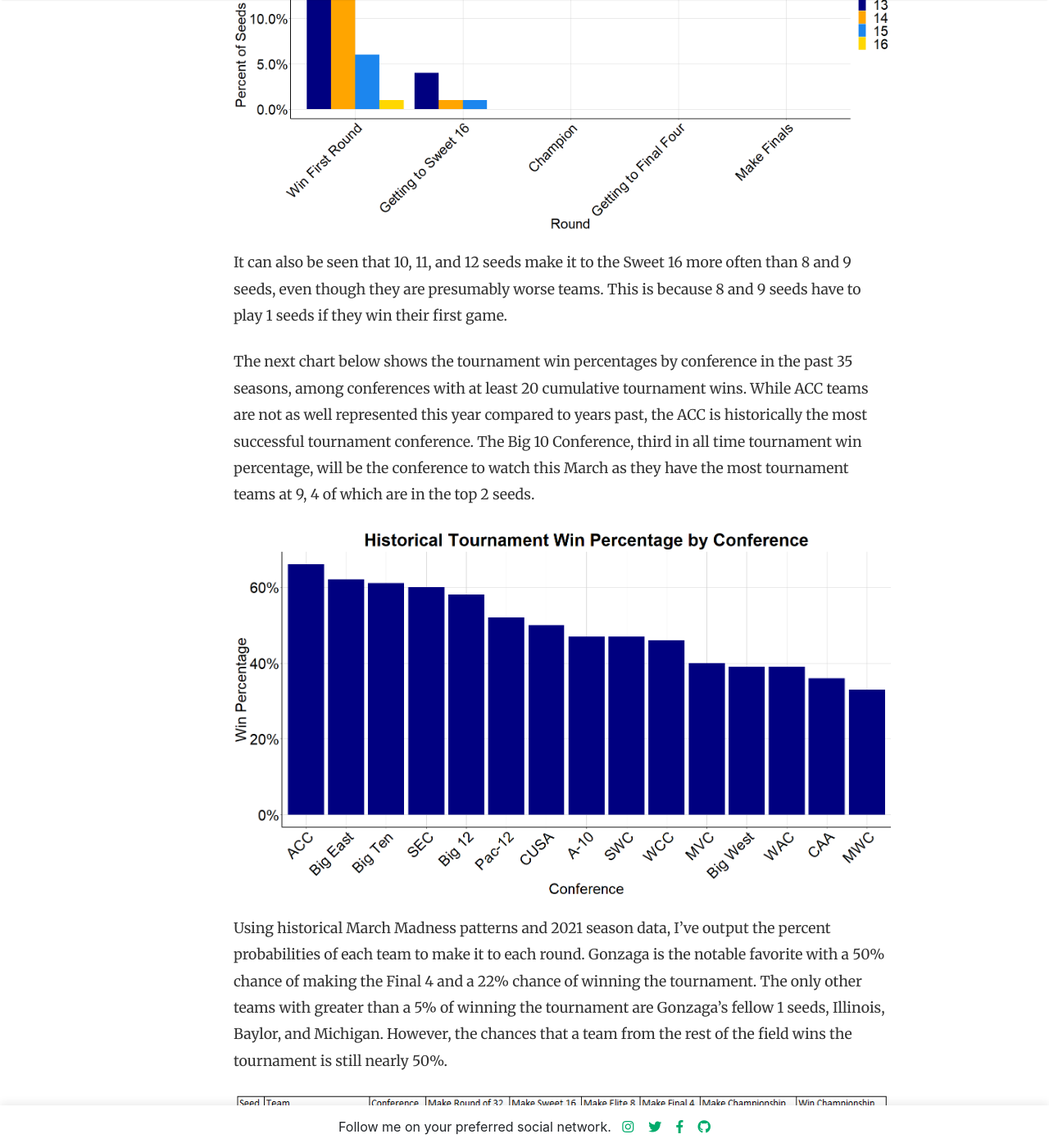
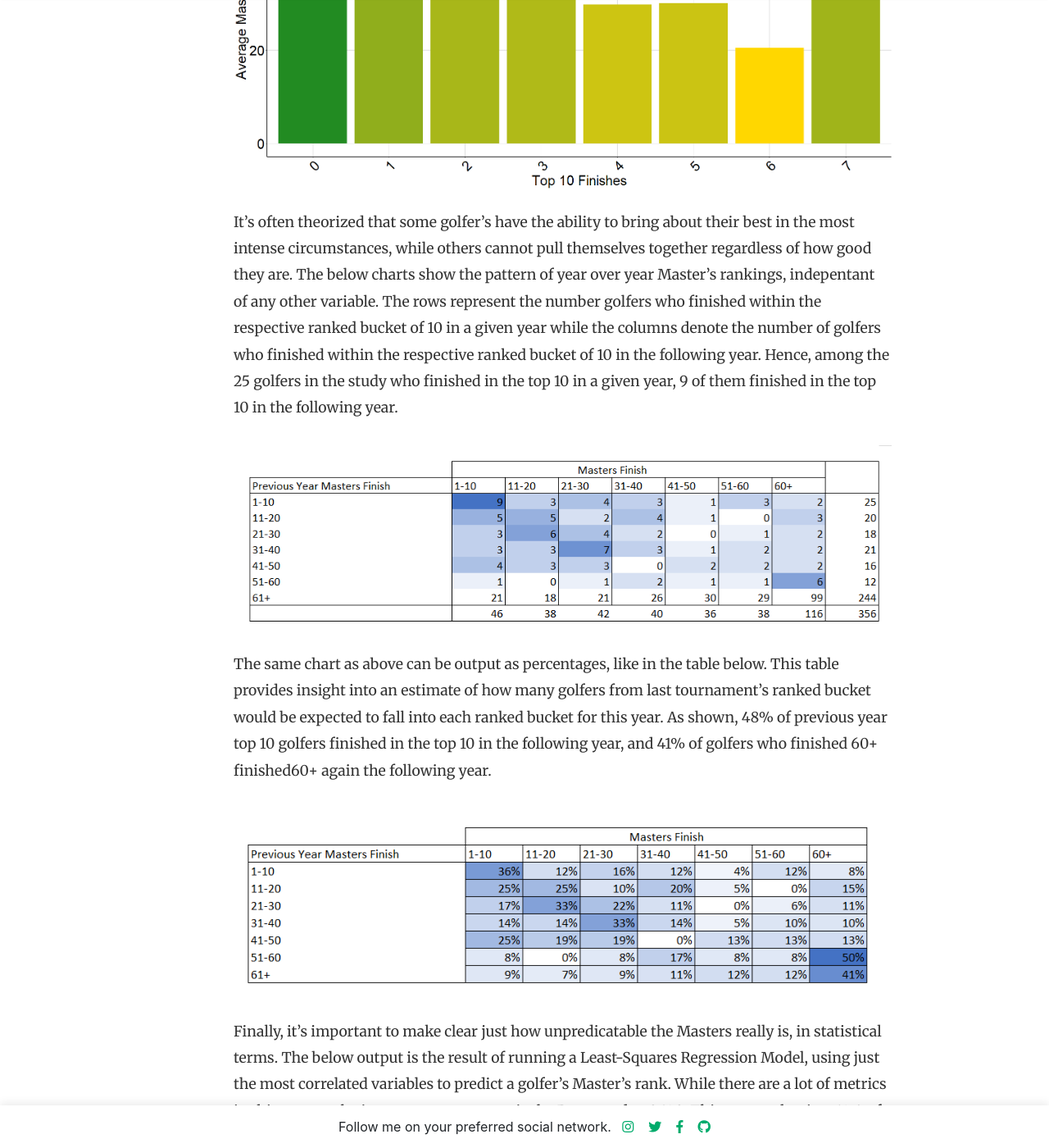
Before and after one commit to malteranalytics/malteranalytics.github.io, a Jekyll site: the page built from _posts/2021-03-15-nfl-march_maddness2021.md, in a window 1280 px wide and 1400 px high, scrolled down 2440 px. Shown: the whole window at 82% size. Built offline with Jekyll 4.4.1, drawn with Linux system fonts in a browser that asks for light colours; nearby versions of some CDN libraries; comment, search, counter and statistics services are not loaded; some of the changed text lies outside the part shown.

Commit message:
initial commit

```diff
--- a/_posts/2021-03-15-nfl-march_maddness2021.md
+++ b/_posts/2021-03-15-nfl-march_maddness2021.md
@@ -1,48 +1,63 @@
 ---
 layout: post
-title:  "An Analytics Guide to March Madness"
+title:  "What are the Traits of a Successful Golfer at the Masters?"
 author: drew
-categories: [ MarchMadness, basketball, college ]
-image: "https://malteranalytics.github.io/assets/images/2021-03-16-march_madness2021/image8.PNG"
-tags: [marchmadness, basketball, rstats, dataviz]
+categories: [ Golf, Masters ]
+image: "https://malteranalytics.github.io/assets/images/2021-04-07-masters/image7.png"
+tags: [golf, Masters, rstats, dataviz]
 featured: false
 ---
 
 
 
 
-
-Year after year, March Madness continues to prove that data science cannot crack every code.   There's far too much variance among the estimated 120 Billion possible ways to reasonably fill out a bracket.  Just as an AI algorithm can't predict the result of a coin toss any better than a human being can, algorithms can only do so much when predicting a single elimination basketball tournament of 68 college teams that spread across dozens of leagues.  While analyzing tournament data won't give you a perfect bracket, it can however slightly increase your chances of winning your bracket pool.  I've always believed the fun in March Madness is picking a bracket with your heart, but for the games you can't make up your mind, maybe some data insights can sway your decision.
-
-The first set of charts below shows the percent of possible outcomes in the past 35 tournaments in which each given seed has made it to the respective round.  For example, in 35 tournaments, 1-seeds have had 70 opportunities to make it the championship game (Two teams per tournament), in which 35 times (50%) a 1 seed has played in the championship game.  You'll see that once a one seed makes it to the final four, their chances of winning the tournament begin to increase.  Other notable takeaways are that 9 seeds beat 8 seeds slightly more than 50% of the matchups and all seeds greater than 3 have made it to the Sweet 16 less than half the time.
-
-
-
-
-![plot of chunk unnamed-chunk-1](/assets/images/2021-03-16-march_madness2021/image1.png)
-
-![plot of chunk unnamed-chunk-2](/assets/images/2021-03-16-march_madness2021/image2.png)
-
-![plot of chunk unnamed-chunk-3](/assets/images/2021-03-16-march_madness2021/image3.png)
-
-![plot of chunk unnamed-chunk-4](/assets/images/2021-03-16-march_madness2021/image4.png)
-
-
-
-It can also be seen that 10, 11, and 12 seeds make it to the Sweet 16 more often than 8 and 9 seeds, even though they are presumably worse teams.  This is because 8 and 9 seeds have to play 1 seeds if they win their first game.
-
-
-The next chart below shows the tournament win percentages by conference in the past 35 seasons, among conferences with at least 20 cumulative tournament wins.  While ACC teams are not as well represented this year compared to years past, the ACC is historically the most successful tournament conference.  The Big 10 Conference, third in all time tournament win percentage, will be the conference to watch this March as they have the most tournament teams at 9, 4 of which are in the top 2 seeds.
-
-![plot of chunk unnamed-chunk-5](/assets/images/2021-03-16-march_madness2021/image5.png)
+The 2021 Masters is underway this week and despite all the unpredictability of the tournament, golfer trends from the past several years will show which traits are most often correlated with success.  The below table shows the correlation that several variables have with a player's performance during Master's Weekend.  The data that feeds into this table goes back to 2015 to find golfer's statistics between the start of each season and the tournament leading up to the Masters, as well as the rank in which the player finished in the respective Masters tournament.
+Because of the erratic nature of the Masters, no variable is completely reliable but the number of top 10 finishes, the previous year's Masters rank, the season scoring average, and shots gained off the tee have noteworthy significance.  Meanwhile, shots gained on approach, around the green, and putting, have near zero correlation, because the separation of the best from the worst in these areas is less significant.
 
 
 
 
 
-Using historical March Madness patterns and 2021 season data, I've output the percent probabilities of each team to make it to each round.  Gonzaga is the notable favorite with a 50% chance of making the Final 4 and a 22% chance of winning the tournament.  The only other teams with greater than a 5% of winning the tournament are Gonzaga's fellow 1 seeds, Illinois, Baylor, and Michigan.  However, the chances that a team from the rest of the field wins the tournament is still nearly 50%.
+![plot of chunk unnamed-chunk-1](/assets/images/2021-04-07-masters/image1.png)
 
 
-![plot of chunk unnamed-chunk-6](/assets/images/2021-03-16-march_madness2021/image6.png)
 
-![plot of chunk unnamed-chunk-7](/assets/images/2021-03-16-march_madness2021/image7.png)
+The next chart breaks down the average stats among those who finish in the top 10 in the Masters against the rest of the field.  A similar conclusion can be drawn here as in the correlation matrix.  The metrics with the greatest difference between top 10 finishers and the rest of the field imply greater predictability towards Master's success.
+
+
+
+![plot of chunk unnamed-chunk-1](/assets/images/2021-04-07-masters/image2.png)
+
+
+
+
+The next chart shows the average rank that a golfer finishes in the Master's, broken down by the number of top 10 finishes they have leading up to the tournament.  Unsurprisingly, the more top 10 finishes, the better the average rank despite the outlier at 7 top ten finishes.  However, only half of the best golfers with 4-6 top 10 finishes will finish in the top 25 in the Masters.
+
+
+
+
+![plot of chunk unnamed-chunk-1](/assets/images/2021-04-07-masters/image3.png)
+
+
+
+
+It's often theorized that some golfer's have the ability to bring about their best in the most intense circumstances, while others cannot pull themselves together regardless of how good they are.  The below charts show the pattern of year over year Master's rankings, indepentant of any other variable.  The rows represent the number golfers who finished within the respective ranked bucket of 10 in a given year while the columns denote the number of golfers who finished within the respective ranked bucket of 10 in the following year.  Hence, among the 25 golfers in the study who finished in the top 10 in a given year, 9 of them finished in the top 10 in the following year.
+
+
+
+
+
+![plot of chunk unnamed-chunk-1](/assets/images/2021-04-07-masters/image4.png)
+
+
+
+
+The same chart as above can be output as percentages, like in the table below.  This table provides insight into an estimate of how many golfers from last tournament's ranked bucket would be expected to fall into each ranked bucket for this year.  As shown, 48% of previous year top 10 golfers finished in the top 10 in the following year, and 41% of golfers who finished 60+ finished60+ again the following year.
+
+
+![plot of chunk unnamed-chunk-1](/assets/images/2021-04-07-masters/image5.png)
+
+Finally, it's important to make clear just how unpredicatable the Masters really is, in statistical terms.  The below output is the result of running a Least-Squares Regression Model, using just the most correlated variables to predict a golfer's Master's rank.  While there are a lot of metrics in this output, the important one to note is the R-squared at 0.140.  This means that just 14% of the variance in the model can be attributed to (predicted by) the variables in the model.  The other 86% of the model's variance is just randomness.  As seen in recent years, crazy things happen in the Master's that nobody (and no statistical model) can possibly predict.  However, if you're looking for some slight edge in predicting your Master's pool, the above tables would be the best thing to use.
+
+
+![plot of chunk unnamed-chunk-1](/assets/images/2021-04-07-masters/image6.png)
```
Also changed, not shown: assets/images/2021-04-07-masters/image1.png (added), assets/images/2021-04-07-masters/image2.png (added), assets/images/2021-04-07-masters/image3.png (added), assets/images/2021-04-07-masters/image4.png (added), assets/images/2021-04-07-masters/image5.png (added), assets/images/2021-04-07-masters/image6.png (added), 1 other file.
